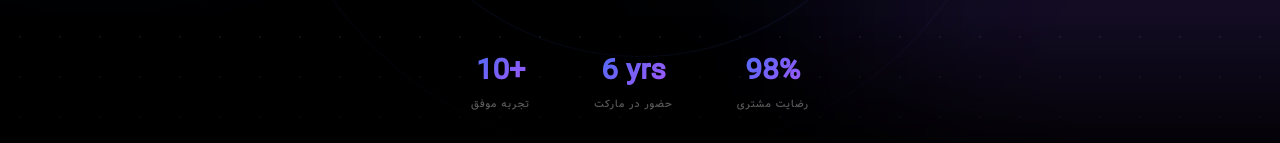
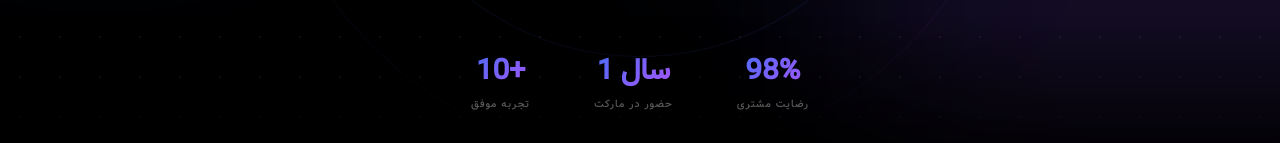
Before and after one commit to arsalannury/arnik, a React (Vite) app: page / in a window 1280 px wide. Shown: the part 623-766 px from the top of the page. Built offline with nearby package versions, Linux system fonts and the light colour scheme; a web font is replaced by a local one.

Commit message:
change section - comment report sec

```diff
--- a/src/app/App.tsx
+++ b/src/app/App.tsx
@@ -581,7 +581,7 @@
               {[
                 { value: "10+", label: "تجربه موفق" },
                 // { value: "$40M+", label: "Revenue Generated" },
-                { value: "6 yrs", label: "حضور در مارکت" },
+                { value: "1 سال", label: "حضور در مارکت" },
                 { value: "98%", label: "رضایت مشتری" },
               ].map((stat) => (
                 <div key={stat.label} className="text-center">
@@ -812,9 +812,9 @@
           style={{ background: "rgba(255,255,255,0.015)" }}
         >
           <div className="max-w-7xl mx-auto">
-            <div className="grid grid-cols-1 lg:grid-cols-2 gap-16 lg:gap-24 items-center">
+            <div className="grid grid-cols-1 gap-16 items-center">
               {/* Right: stats cards */}
-              <div className="grid grid-cols-2 gap-4">
+              {/* <div className="grid grid-cols-2 gap-4">
                 {[
                   {
                     value: "150+",
@@ -853,7 +853,7 @@
                     </p>
                   </div>
                 ))}
-              </div>
+              </div> */}
 
               {/* Left: statement */}
               <div>
```
